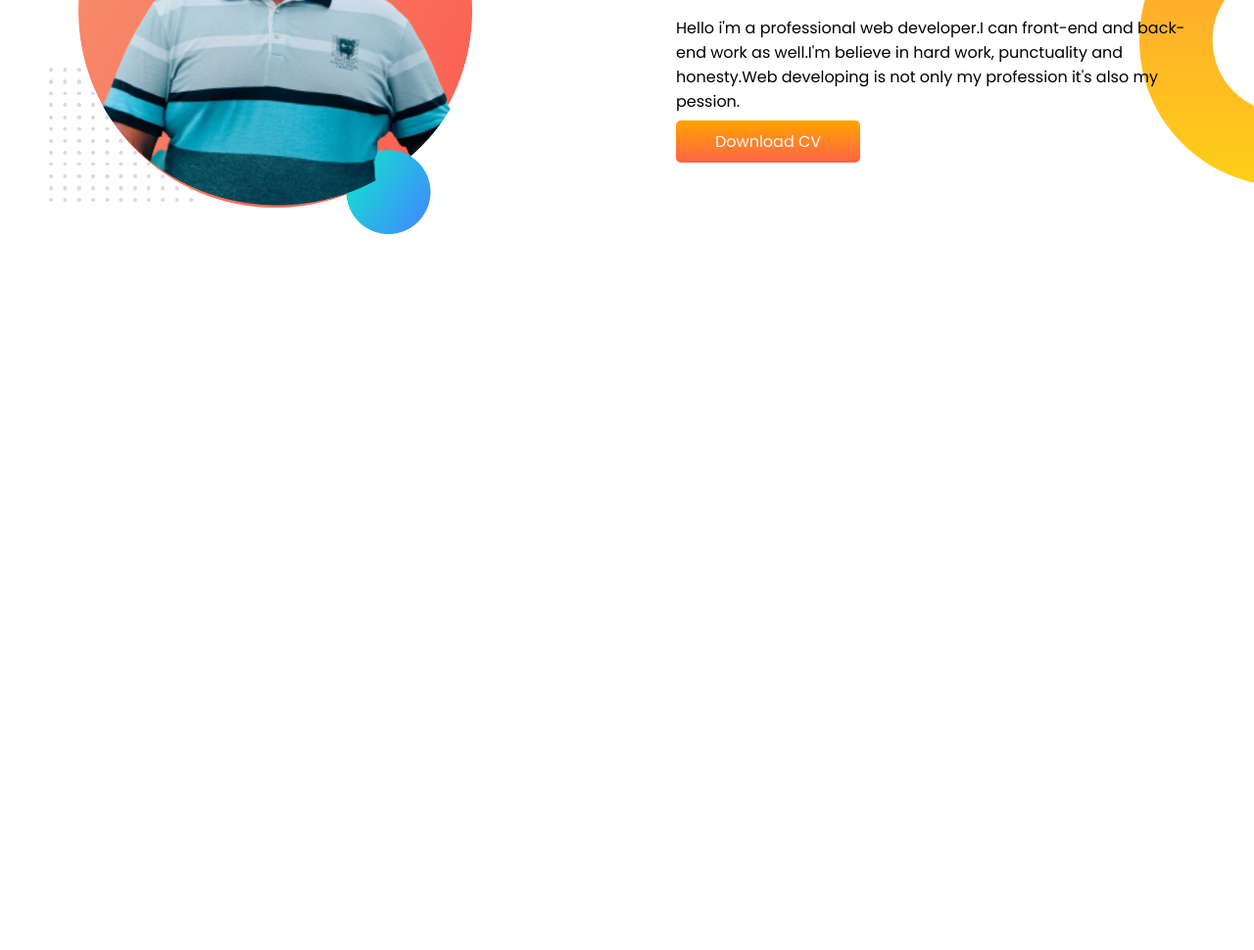
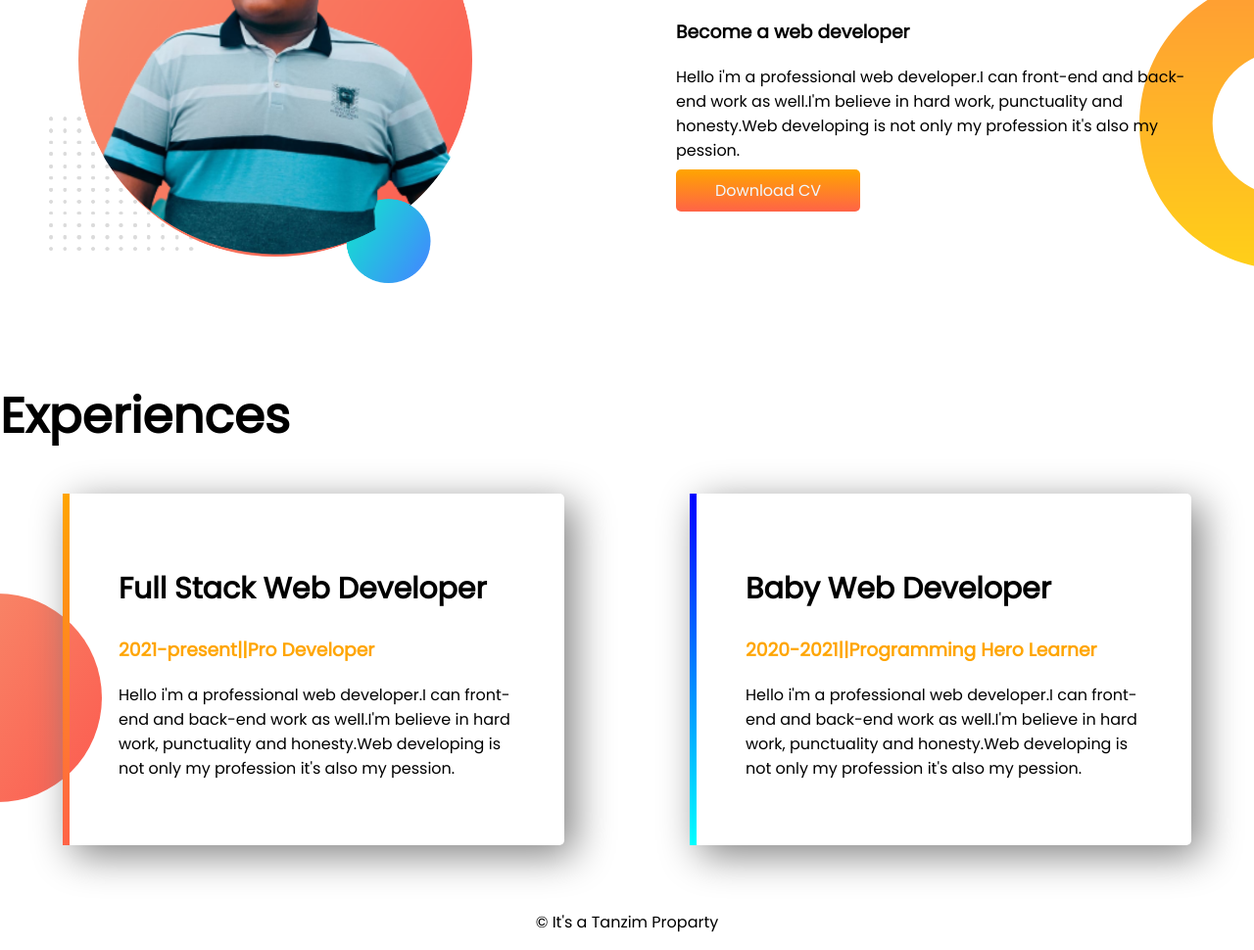
Before and after one commit to Tawsifriyadh/tanzim-portfolio, a plain HTML site: page index.html in a window 1280 px wide. Shown: the part 753-1723 px from the top of the page at 98% size. Before the commit the page ends 999 px from the top, so only its background shows below. Drawn offline with Linux system fonts and the light colour scheme.

Commit message:
final commit

```diff
--- a/index.html
+++ b/index.html
@@ -36,6 +36,25 @@
             <a class="button" href="https://www.facebook.com/profile.php?id=100047330524676"target="_blank">Download CV</a>
         </div>
     </section>
+    <section class="bottom">
+        <h1>Experiences</h1>
+        <div class="flexible">
+            <div id="stack" class="half-width experience-item">
+                <h2>Full Stack Web Developer</h2>
+                <h3 class="color">2021-present||Pro Developer</h3>
+                <p>Hello i'm a professional web developer.I can front-end and back-end work as well.I'm believe in hard work, punctuality and honesty.Web developing is not only my profession it's also my pession.</p>
+            </div>
+            <div id="baby" class="half-width experience-item">
+                <h2>Baby Web Developer</h2>
+                <h3 class="color">2020-2021||Programming Hero Learner</h3>
+                <p>Hello i'm a professional web developer.I can front-end and back-end work as well.I'm believe in hard work, punctuality and honesty.Web developing is not only my profession it's also my pession.</p>
+
+            </div>
+        </div>
+    </section>
+    <footer>
+        <p>&#169 It's a Tanzim Proparty</p>
+    </footer>
 
 
 </body>
--- a/style.css
+++ b/style.css
@@ -9,12 +9,13 @@ body{
 }
 .half-width{
     width: 50%;
-    padding-left: 50px;
-    padding-top: 50px;
-    padding-right: 50px;
+    padding: 50px;
 }
 h1{
     font-size: 50px;
+}
+h2{
+    font-size: 30px;
 }
 .color{
     color: orange;
@@ -40,3 +41,31 @@ h1{
     background-position-x: right;
     background-position-y: 70%;
 }
+.experience-item{
+    box-shadow: 10px 10px 40px gray;
+    width: 40%;
+    margin-right: 5%;
+    margin-left: 5%;
+    border-radius: 5px;
+
+}
+.bottom{
+    padding-bottom: 50px;
+    background-image: url(images/exp-bg.png);
+    background-repeat: no-repeat;
+    background-position-y: 70%;
+
+}
+#baby{
+    border-left: 7px solid;
+    border-image: linear-gradient(blue,cyan);
+    border-image-slice: 1;
+}
+#stack{
+    border-left: 7px solid;
+    border-image: linear-gradient(orange,tomato);
+    border-image-slice: 1;
+}
+footer{
+    text-align: center;
+}
```
